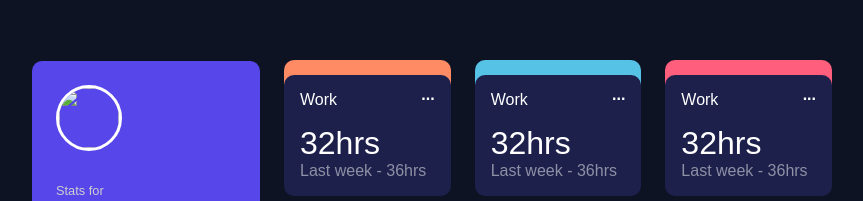
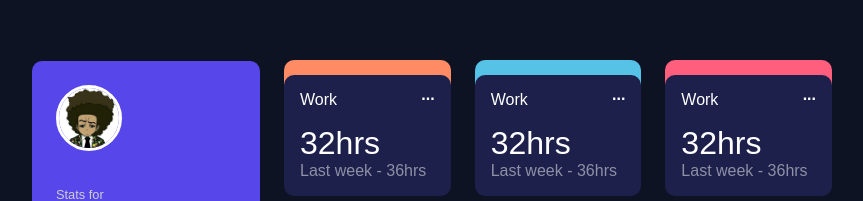
Before and after one commit to Maxmillian-Muiruri/time-tracking-dashboard-main, a plain HTML site: page index.html in a window 1280 px wide. Shown: the part 192-393 px from the top of the page, without its empty margins (208-1071 px from the left). Drawn offline with Linux system fonts and the light colour scheme.

Commit message:
>Time tracking dashboard using html css

```diff
--- a/index.html
+++ b/index.html
@@ -17,7 +17,7 @@
   <div class="container">
     <div class="sidebar">
         <div class="profile">
-            <img src="./unnamed.jpg" alt="">
+            <img src="images/unnamed.jpg" alt="">
             <p class="stats-text">Stats for</p>
             <p class="name">maxmillin muiruri</p>
         </div>
```
